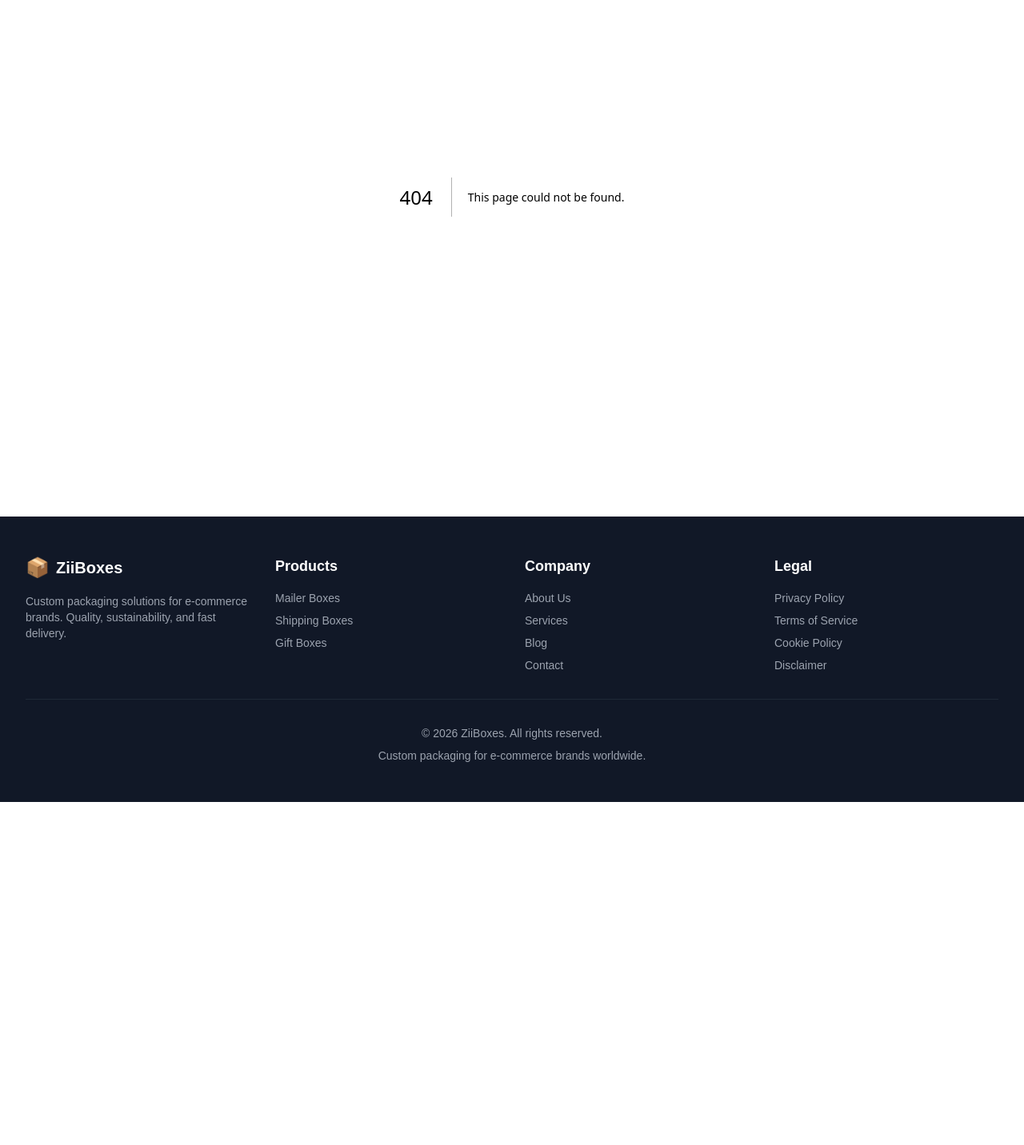
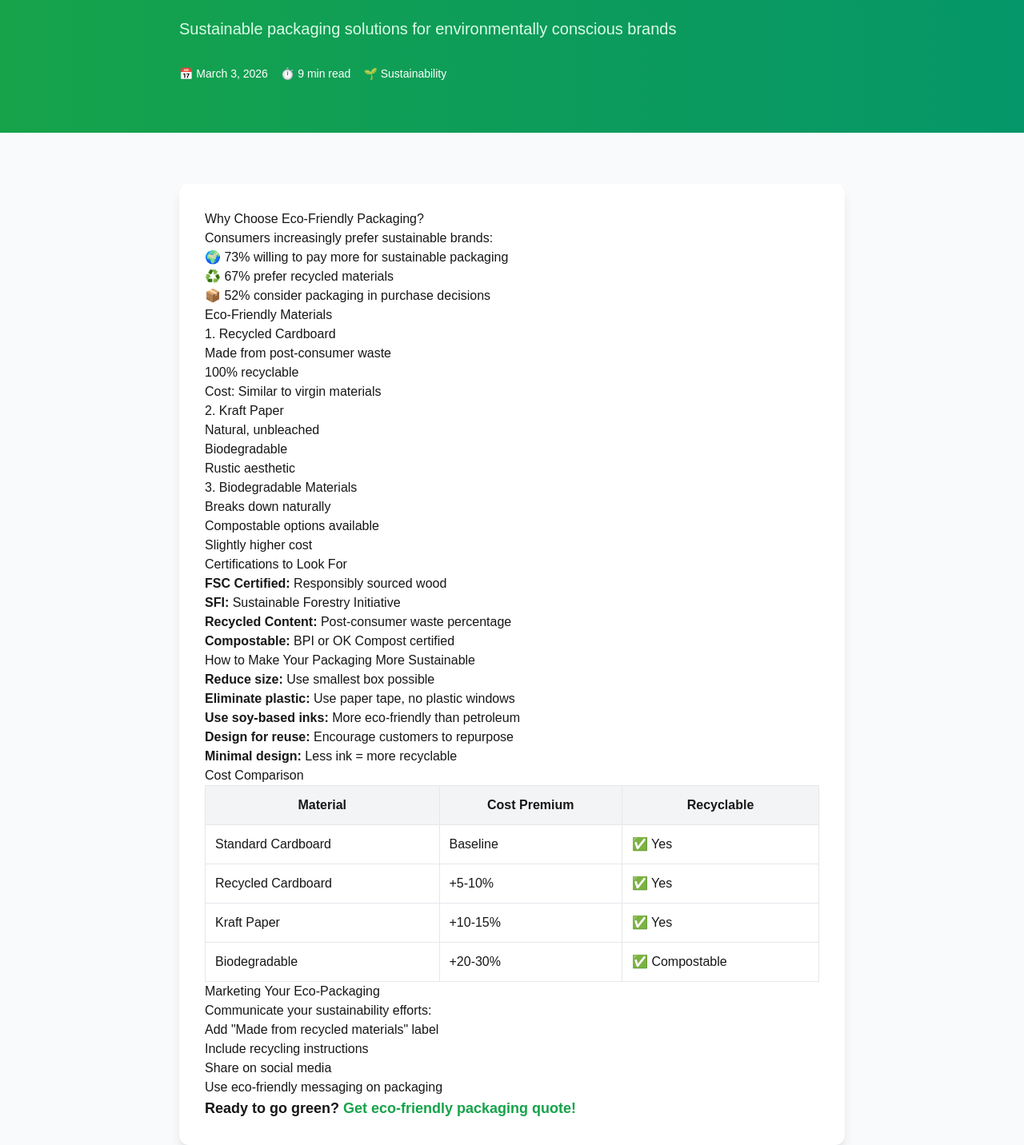
Before and after one commit to shupande/ziiboxes, a Next.js app: page /blog/eco-friendly-packaging-guide in a window 1280 px wide. Before the commit this address had no page. Shown: the part 218-1650 px from the top of the page at 80% size. Before the commit the page ends 1221 px from the top, so only its background shows below. Built offline with nearby package versions, Linux system fonts and the light colour scheme.

Commit message:
Add eco-friendly packaging guide blog post

```diff
--- /dev/null
+++ b/app/blog/eco-friendly-packaging-guide/page.tsx
@@ -0,0 +1,132 @@
+import Link from "next/link";
+
+export const metadata = {
+  title: "Eco-Friendly Packaging Guide 2026",
+  description: "Complete guide to sustainable packaging. Learn about eco-friendly materials, certifications, and how to make your brand greener.",
+};
+
+export default function EcoFriendlyPackagingGuide() {
+  return (
+    <main className="min-h-screen bg-gray-50">
+      <section className="bg-gradient-to-r from-green-600 to-emerald-600 text-white py-16">
+        <div className="max-w-4xl mx-auto px-4 sm:px-6 lg:px-8">
+          <h1 className="text-4xl md:text-5xl font-bold mb-4">
+            Eco-Friendly Packaging: Complete Guide
+          </h1>
+          <p className="text-xl text-green-100">
+            Sustainable packaging solutions for environmentally conscious brands
+          </p>
+          <div className="mt-8 flex items-center space-x-4 text-sm">
+            <span>📅 March 3, 2026</span>
+            <span>⏱️ 9 min read</span>
+            <span>🌱 Sustainability</span>
+          </div>
+        </div>
+      </section>
+
+      <article className="py-16">
+        <div className="max-w-4xl mx-auto px-4 sm:px-6 lg:px-8">
+          <div className="bg-white rounded-xl shadow-lg p-8 prose prose-blue max-w-none">
+            <h2>Why Choose Eco-Friendly Packaging?</h2>
+            <p>Consumers increasingly prefer sustainable brands:</p>
+            <ul>
+              <li>🌍 73% willing to pay more for sustainable packaging</li>
+              <li>♻️ 67% prefer recycled materials</li>
+              <li>📦 52% consider packaging in purchase decisions</li>
+            </ul>
+
+            <h2>Eco-Friendly Materials</h2>
+            <h3>1. Recycled Cardboard</h3>
+            <ul>
+              <li>Made from post-consumer waste</li>
+              <li>100% recyclable</li>
+              <li>Cost: Similar to virgin materials</li>
+            </ul>
+
+            <h3>2. Kraft Paper</h3>
+            <ul>
+              <li>Natural, unbleached</li>
+              <li>Biodegradable</li>
+              <li>Rustic aesthetic</li>
+            </ul>
+
+            <h3>3. Biodegradable Materials</h3>
+            <ul>
+              <li>Breaks down naturally</li>
+              <li>Compostable options available</li>
+              <li>Slightly higher cost</li>
+            </ul>
+
+            <h2>Certifications to Look For</h2>
+            <ul>
+              <li><strong>FSC Certified:</strong> Responsibly sourced wood</li>
+              <li><strong>SFI:</strong> Sustainable Forestry Initiative</li>
+              <li><strong>Recycled Content:</strong> Post-consumer waste percentage</li>
+              <li><strong>Compostable:</strong> BPI or OK Compost certified</li>
+            </ul>
+
+            <h2>How to Make Your Packaging More Sustainable</h2>
+            <ol>
+              <li><strong>Reduce size:</strong> Use smallest box possible</li>
+              <li><strong>Eliminate plastic:</strong> Use paper tape, no plastic windows</li>
+              <li><strong>Use soy-based inks:</strong> More eco-friendly than petroleum</li>
+              <li><strong>Design for reuse:</strong> Encourage customers to repurpose</li>
+              <li><strong>Minimal design:</strong> Less ink = more recyclable</li>
+            </ol>
+
+            <h2>Cost Comparison</h2>
+            <div className="overflow-x-auto">
+              <table className="min-w-full border">
+                <thead>
+                  <tr className="bg-gray-100">
+                    <th className="border p-3">Material</th>
+                    <th className="border p-3">Cost Premium</th>
+                    <th className="border p-3">Recyclable</th>
+                  </tr>
+                </thead>
+                <tbody>
+                  <tr>
+                    <td className="border p-3">Standard Cardboard</td>
+                    <td className="border p-3">Baseline</td>
+                    <td className="border p-3">✅ Yes</td>
+                  </tr>
+                  <tr>
+                    <td className="border p-3">Recycled Cardboard</td>
+                    <td className="border p-3">+5-10%</td>
+                    <td className="border p-3">✅ Yes</td>
+                  </tr>
+                  <tr>
+                    <td className="border p-3">Kraft Paper</td>
+                    <td className="border p-3">+10-15%</td>
+                    <td className="border p-3">✅ Yes</td>
+                  </tr>
+                  <tr>
+                    <td className="border p-3">Biodegradable</td>
+                    <td className="border p-3">+20-30%</td>
+                    <td className="border p-3">✅ Compostable</td>
+                  </tr>
+                </tbody>
+              </table>
+            </div>
+
+            <h2>Marketing Your Eco-Packaging</h2>
+            <p>Communicate your sustainability efforts:</p>
+            <ul>
+              <li>Add "Made from recycled materials" label</li>
+              <li>Include recycling instructions</li>
+              <li>Share on social media</li>
+              <li>Use eco-friendly messaging on packaging</li>
+            </ul>
+
+            <p className="text-lg font-semibold">
+              Ready to go green?{" "}
+              <Link href="/quote" className="text-green-600 hover:underline">
+                Get eco-friendly packaging quote!
+              </Link>
+            </p>
+          </div>
+        </div>
+      </article>
+    </main>
+  );
+}
```
